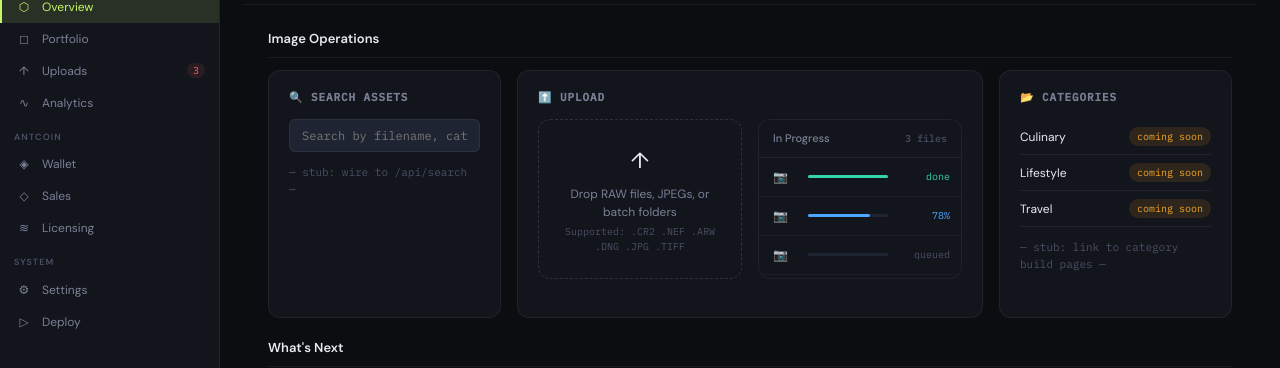
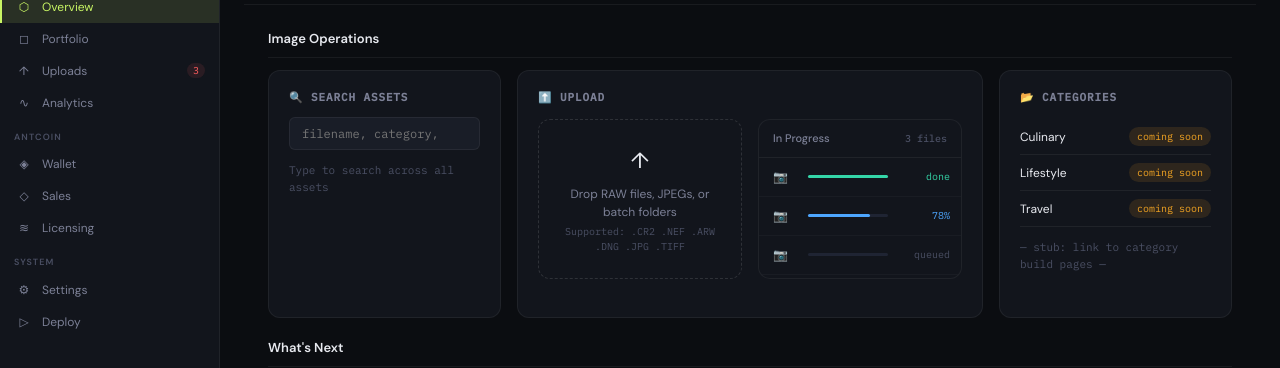
Before and after one commit to ANTCPU/photography, a Next.js app: page /dashboard in a window 1280 px wide. Shown: the part 136-504 px from the top of the page. Built offline with nearby package versions, Linux system fonts and the light colour scheme.

Commit message:
Update page.tsx

```diff
--- a/app/dashboard/page.tsx
+++ b/app/dashboard/page.tsx
@@ -2,33 +2,9 @@
 
 import { useDashboard } from './context/DashboardContext';
 import UploadZone from './components/UploadZone';
+import SearchPanel from './components/SearchPanel';
 
 // ── Placeholder stubs (replace one at a time as components are built) ──────
-function SearchPanel() {
-  return (
-    <div style={panel}>
-      <PanelLabel>🔍 Search Assets</PanelLabel>
-      <input
-        placeholder="Search by filename, category, EXIF…"
-        style={{
-          width: '100%',
-          background: 'var(--db-surface3)',
-          border: '1px solid var(--db-border)',
-          borderRadius: 6,
-          color: 'var(--db-text)',
-          fontFamily: 'var(--db-font-mono)',
-          fontSize: 12,
-          padding: '8px 12px',
-          outline: 'none',
-          marginBottom: 12,
-        }}
-      />
-      <p style={{ color: 'var(--db-text-dim)', fontSize: 11, fontFamily: 'var(--db-font-mono)' }}>
-        — stub: wire to /api/search —
-      </p>
-    </div>
-  );
-}
 
 function CategoryPanel() {
   const cats = [
```
